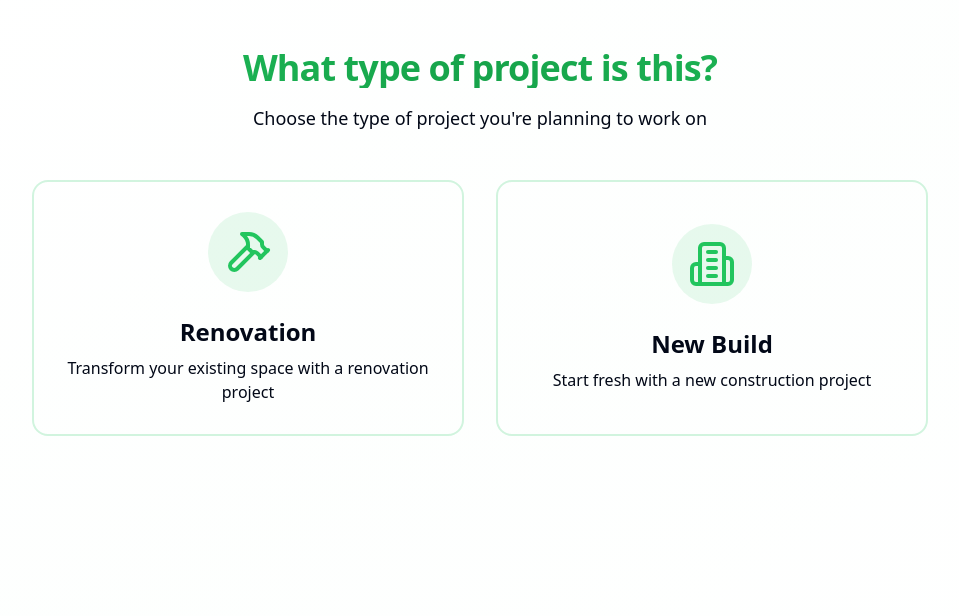
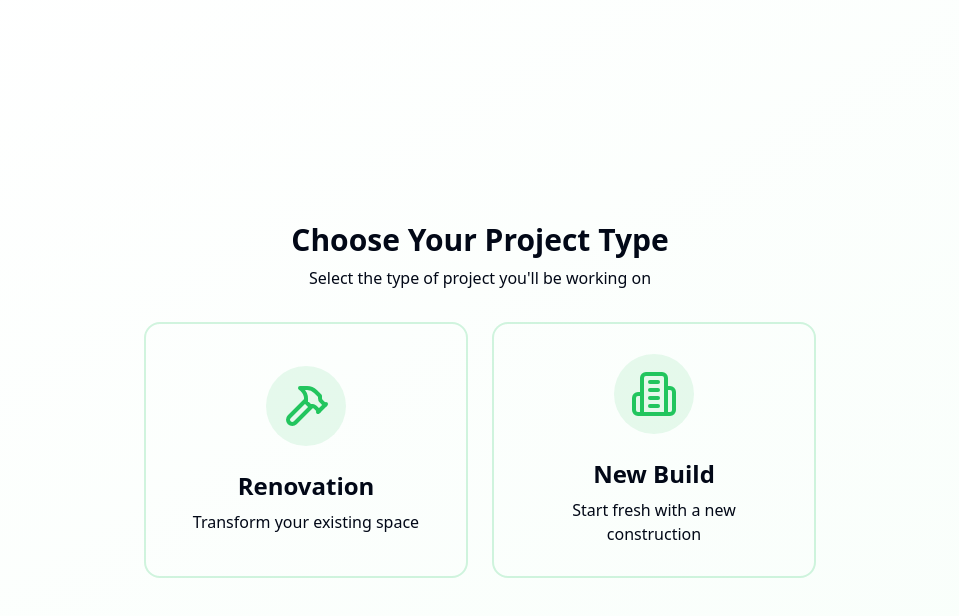
Before and after one commit to EF-Fall-Hack-2024/ef-fall-hack-2024, a React (Vite) app: page /project-setup in a window 1280 px wide. Shown: the top 616 px of the page, without its empty margins (160-1119 px from the left). Built offline with nearby package versions, Linux system fonts and the light colour scheme.

Commit message:
Refactor ProjectSetup page styling
Updated the styling of the ProjectSetup page to match the design consistency of the ProjectType page, ensuring uniformity in text presentation and overall aesthetics.
[skip gpt_engineer]

```diff
--- a/src/pages/ProjectSetup.tsx
+++ b/src/pages/ProjectSetup.tsx
@@ -8,27 +8,24 @@ import { motion } from "framer-motion";
 const ProjectSetup = () => {
   const [projectType, setProjectType] = useState<"renovation" | "new-build" | null>(null);
   const [showTeamSection, setShowTeamSection] = useState(false);
-
-  // Check URL parameters for business type
   const isBusinessProject = new URLSearchParams(window.location.search).get('type') === 'business';
 
   return (
-    <div className="min-h-screen bg-gradient-to-br from-background via-accent/5 to-background">
-      <div className="max-w-7xl mx-auto px-4 py-12 sm:px-6 lg:px-8">
-        {/* Header Section */}
-        <div className="text-center space-y-4 mb-12">
-          <h1 className="text-4xl font-bold tracking-tight bg-gradient-to-r from-primary via-secondary to-primary bg-clip-text text-transparent">
-            {projectType ? 'Project Details' : 'What type of project is this?'}
+    <div className="min-h-screen flex items-center justify-center bg-gradient-to-br from-background to-accent/20">
+      <div className="w-full max-w-4xl p-8 space-y-8 animate-fade-in">
+        <div className="text-center space-y-2">
+          <h1 className="text-3xl font-bold text-foreground">
+            {projectType ? 'Project Details' : 'Choose Your Project Type'}
           </h1>
-          <p className="text-lg text-muted-foreground max-w-2xl mx-auto">
+          <p className="text-muted-foreground">
             {projectType
-              ? "Let's gather some information about your project to help you get started"
-              : "Choose the type of project you're planning to work on"}
+              ? "Let's gather some information about your project"
+              : "Select the type of project you'll be working on"}
           </p>
         </div>
 
         {!projectType ? (
-          <div className="grid md:grid-cols-2 gap-8 max-w-4xl mx-auto">
+          <div className="grid md:grid-cols-2 gap-6 max-w-2xl mx-auto">
             <motion.div
               initial={{ opacity: 0, y: 20 }}
               animate={{ opacity: 1, y: 0 }}
@@ -46,7 +43,7 @@ const ProjectSetup = () => {
                 </div>
                 <div className="text-center">
                   <h3 className="text-2xl font-semibold mb-2">Renovation</h3>
-                  <p className="text-muted-foreground">Transform your existing space with a renovation project</p>
+                  <p className="text-muted-foreground">Transform your existing space</p>
                 </div>
               </button>
             </motion.div>
@@ -68,7 +65,7 @@ const ProjectSetup = () => {
                 </div>
                 <div className="text-center">
                   <h3 className="text-2xl font-semibold mb-2">New Build</h3>
-                  <p className="text-muted-foreground">Start fresh with a new construction project</p>
+                  <p className="text-muted-foreground">Start fresh with a new construction</p>
                 </div>
               </button>
             </motion.div>
```
